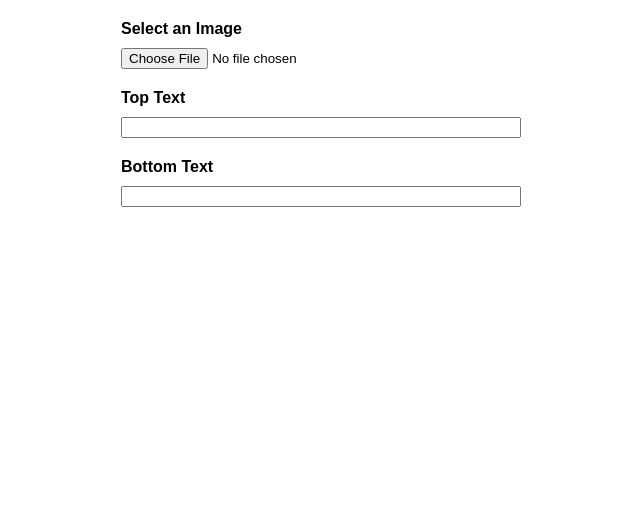
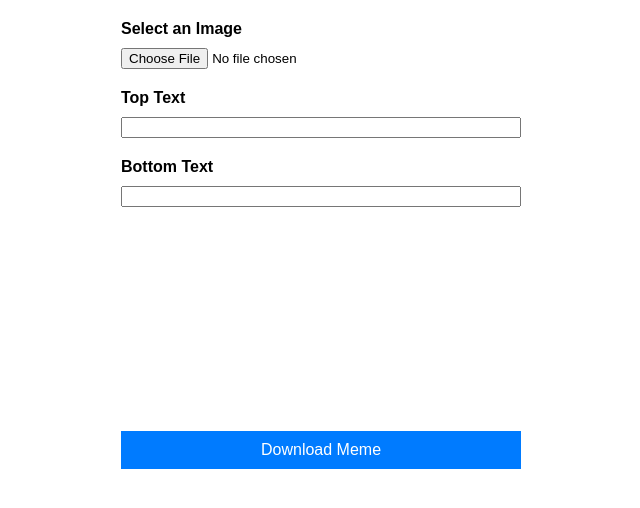
Before and after one commit to zeysaltik/meme-generator-2, a plain HTML site: page index.html in a window 1280 px wide. Shown: the whole page, without its empty margins (319-959 px from the left). Drawn offline with Linux system fonts and the light colour scheme.

Commit message:
download button added

```diff
--- a/index.html
+++ b/index.html
@@ -28,6 +28,18 @@
         #meme {
             width: 100%;
         }
+
+        #downloadButton {
+            display: block;
+            width: 100%;
+            padding: 10px;
+            background-color: #007bff;
+            color: white;
+            text-align: center;
+            cursor: pointer;
+            border: none;
+            font-size: 16px;
+        }
     </style>
 </head>
 
@@ -41,6 +53,7 @@
         <input type="text" id="bottomTextInput">
 
         <canvas id="meme"></canvas>
+        <button id="downloadButton">Download Meme</button>
     </div>
     <script src="main.js"></script>
 </body>
--- a/main.js
+++ b/main.js
@@ -50,3 +50,12 @@ function updateMemeCanvas(canvas, image, topText, bottomText) {
     ctx.strokeText(bottomText, width / 2, height - yOffset)
     ctx.fillText(bottomText, width / 2, height - yOffset)
 }
+
+document.getElementById('downloadButton').addEventListener('click', function () {
+    const canvas = document.getElementById('meme');
+    const image = canvas.toDataURL('image/png');
+    const link = document.createElement('a');
+    link.href = image;
+    link.download = 'meme.png';
+    link.click();
+});
```
